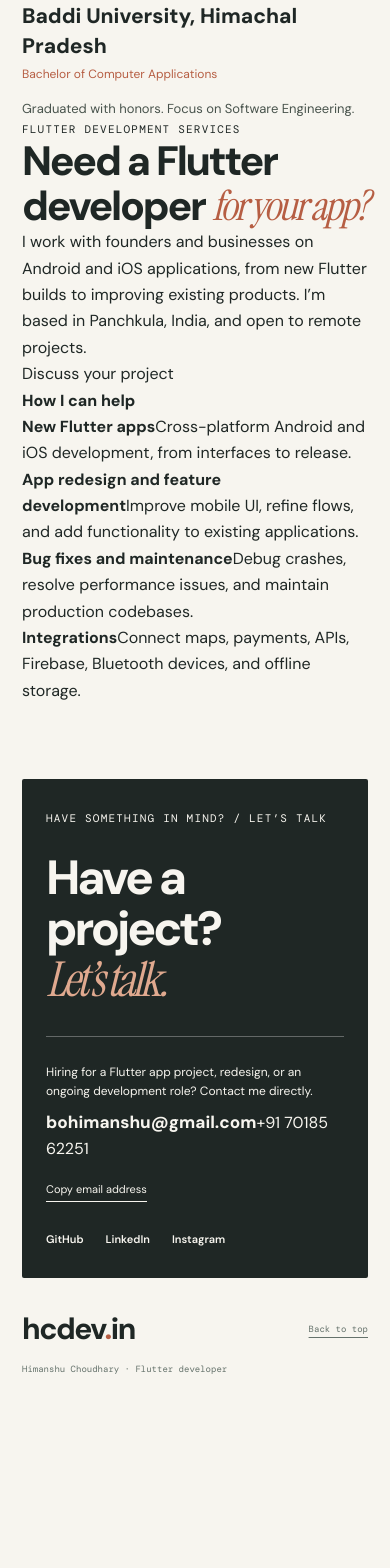
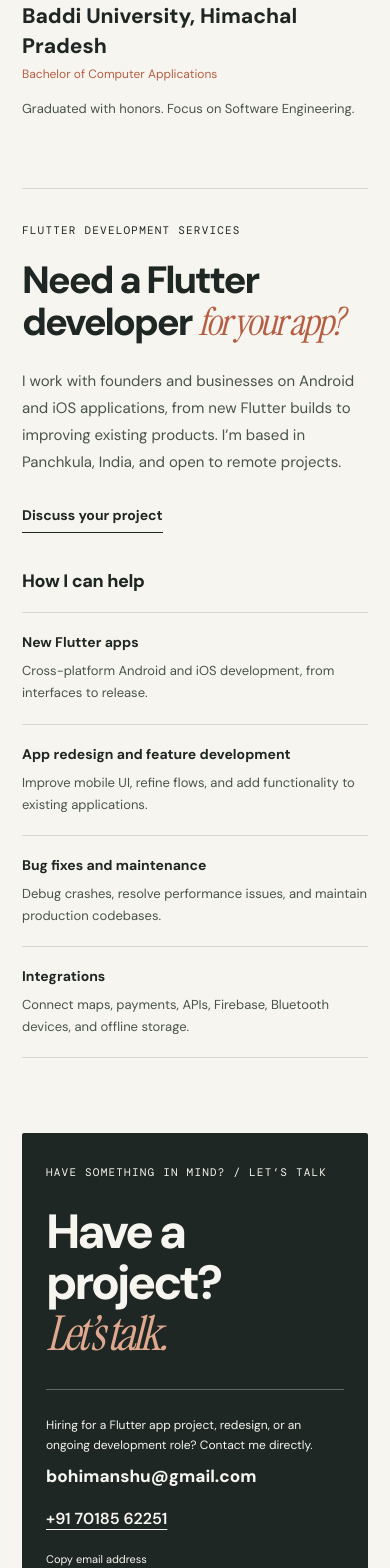
Before and after one commit to himanshuu-dev/hcdev, a Next.js app: page / in a window 390 px wide. Shown: the part 10260-11828 px from the top of the page. Before the commit the page ends 11665 px from the top, so only its background shows below. Built offline with nearby package versions, Linux system fonts and the light colour scheme.

Commit message:
style: add restrained responsive services and phone contact presentation

```diff
--- a/app/editorial.css
+++ b/app/editorial.css
@@ -245,3 +245,70 @@ footer>a:last-child { text-decoration:underline; text-underline-offset:5px; }
   .app-description { font-size:14px; margin-top:13px; }
   .app-entry { padding-bottom:26px; }
 }
+
+/* Client-facing service summary, with the portfolio's editorial hierarchy. */
+.hire-section {
+  display:grid;
+  grid-template-columns:minmax(0,1fr) minmax(0,1.05fr);
+  gap:clamp(36px,6vw,95px);
+  margin-top:110px;
+  padding-top:48px;
+  border-top:1px solid var(--rule);
+  scroll-margin-top:40px;
+}
+.hire-intro h2 {
+  max-width:550px;
+  font-size:clamp(38px,4.1vw,57px);
+  margin:20px 0 24px;
+}
+.hire-intro h2 em {
+  font-family:var(--font-serif),serif;
+  font-style:italic;
+  font-weight:400;
+}
+.hire-intro>p:not(.eyebrow) {
+  max-width:510px;
+  font-size:15px;
+  line-height:1.8;
+  color:var(--body);
+}
+.hire-link {
+  display:inline-flex;
+  margin-top:28px;
+  padding-bottom:5px;
+  font-size:14px;
+  font-weight:650;
+  border-bottom:1px solid var(--ink);
+}
+.hire-link:hover { border-color:var(--accent); }
+.hire-services h3 {
+  font-size:18px;
+  letter-spacing:-.02em;
+  padding-bottom:16px;
+  border-bottom:1px solid var(--rule);
+}
+.hire-services ul { margin:0; padding:0; list-style:none; }
+.hire-services li {
+  display:grid;
+  grid-template-columns:minmax(0,.75fr) minmax(0,1.25fr);
+  gap:22px;
+  padding:23px 0;
+  border-bottom:1px solid var(--rule);
+}
+.hire-services li strong { font-size:14px; font-weight:650; line-height:1.5; }
+.hire-services li span { font-size:13px; color:var(--body); line-height:1.7; }
+.contact-phone {
+  display:block;
+  width:fit-content;
+  font-size:clamp(16px,1.8vw,23px);
+  font-weight:600;
+  margin-top:13px;
+  text-decoration:underline;
+  text-underline-offset:5px;
+}
+@media(max-width:700px) {
+  .hire-section { grid-template-columns:1fr; gap:34px; margin-top:68px; padding-top:32px; }
+  .hire-intro h2 { font-size:clamp(38px,9vw,49px); }
+  .hire-services li { grid-template-columns:1fr; gap:7px; padding:19px 0; }
+  .contact-phone { margin-top:16px; }
+}
```
